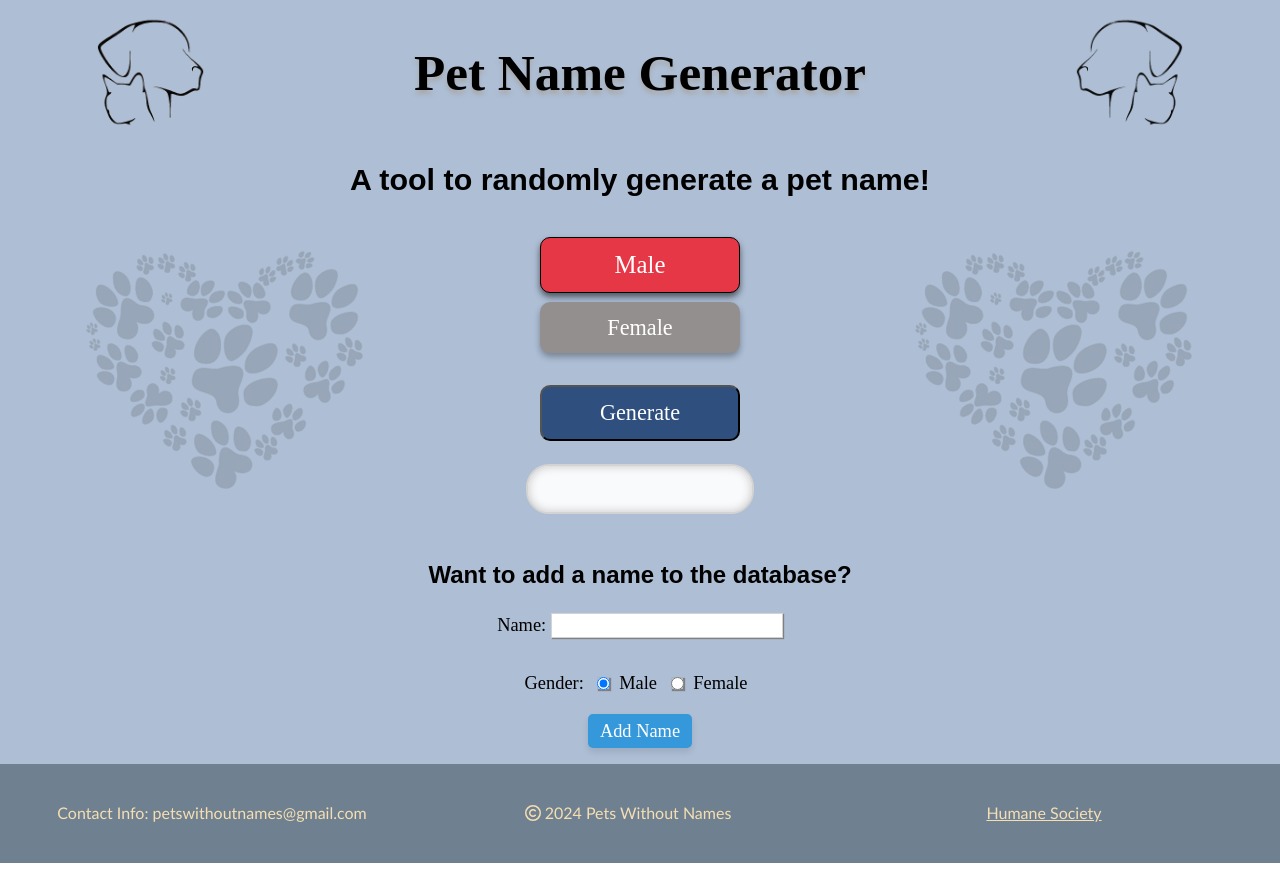
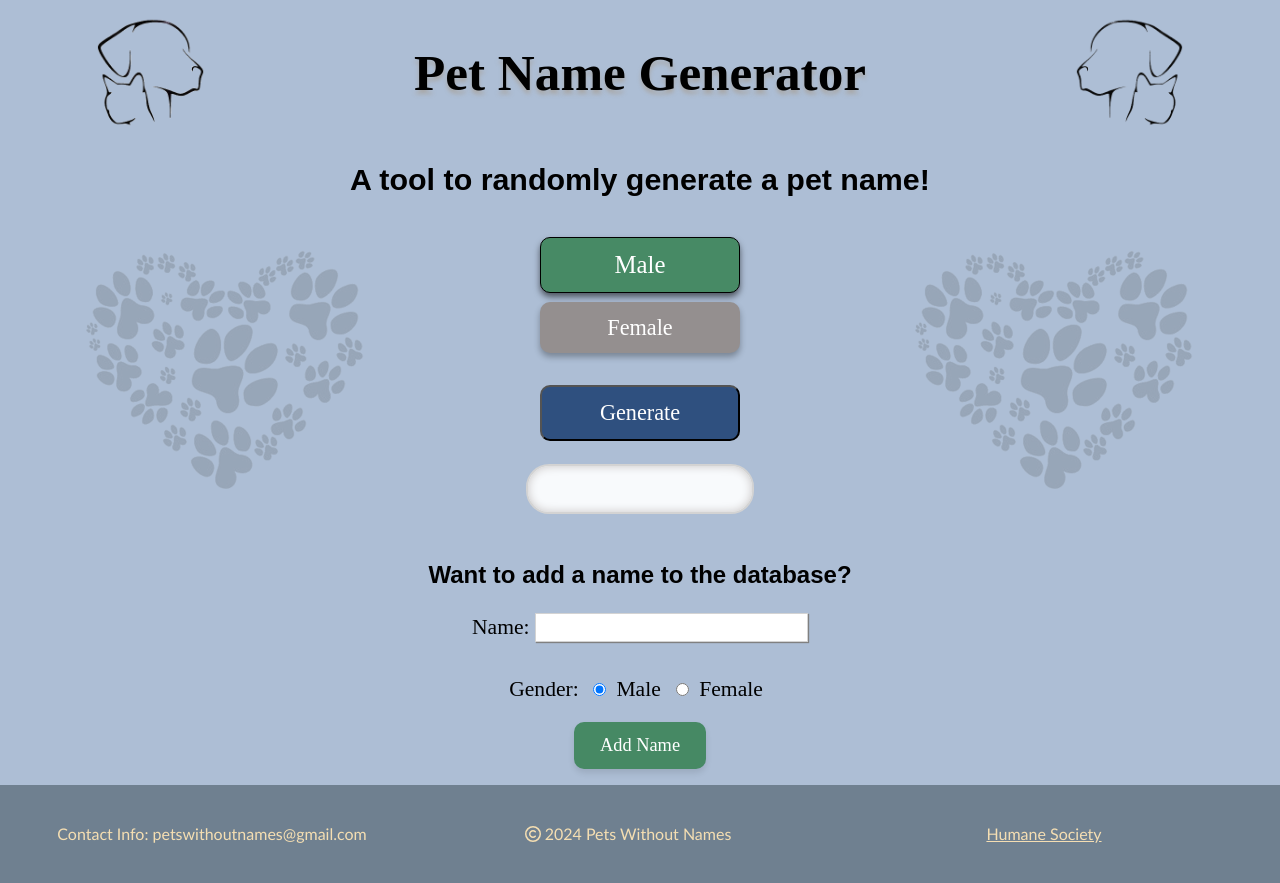
Before and after one commit to Pets-without-names/Jax-Pet-Names, a React (Create React App) app in the folder client/: page / in a window 1280 px wide. Built offline with nearby package versions, Linux system fonts and the light colour scheme; no server answers; the HTML template or start-up script is replaced by a standard one; a web font is replaced by a local one.

Commit message:
updated gender and add name button colors

```diff
--- a/client/src/styles/addName.css
+++ b/client/src/styles/addName.css
@@ -43,19 +43,21 @@
 }
 
 .submit-btn {
-  background-color: #3498db;
+  background-color: #468964;
   color: #ffffff;
   margin-top: 0.75rem;
-  padding: 0.5vw 0.95vw;
+  padding: 1.75vw 6vw;
+  min-width: 110px;
+  max-width: 175px;
+  border-radius: 10px;
   font-size: calc(12px + 0.5vw);
   border: none;
-  border-radius: 5px;
   box-shadow: 0 4px 6px rgba(0, 0, 0, 0.1);
   transform: translateZ(0);
   transition: transform 0.3s ease;
 }
 .submit-btn:hover {
-  padding: 0.5vw 1vw;
+  font-size: calc(12px + 0.55vw);
   transform: translateZ(10px);
 }
 
@@ -96,11 +98,11 @@ form small {
 
 label {
   color: var(--name-font);
-  font-size: calc(12px + 0.5vw);
+  font-size: calc(12px + 0.75vw);
   padding: 0 0.35em;
 }
 
-input {
+#name-input {
   background-color: var(--input-bg-color);
   border: 1.5px solid lightgray;
   box-shadow: 1px 1px 1px gray;
@@ -172,6 +174,9 @@ dialog::backdrop {
 }
 
 @media screen and (min-width: 750px) {
+  .submit-btn {
+    padding: 1vw 2vw;
+  }
 }
 
 @media (prefers-color-scheme: dark) {
--- a/client/src/styles/main.css
+++ b/client/src/styles/main.css
@@ -4,7 +4,7 @@
 :root {
   --main-bg-color: hsla(215, 72%, 31%, 0.8);
   --header-background: hsla(215, 72%, 31%, 0.35);
-  --active-btn-color: hsl(355, 78%, 56%);
+  --active-btn-color: hsl(147, 32%, 41%);
   --inactive-btn-color: hsl(0, 2%, 57%);
   --generate-btn-color: hsl(215, 46%, 34%);
   --results-bg-color: hsl(210, 40%, 98%);
@@ -85,6 +85,7 @@ main h2 {
   border: none;
   box-shadow: 0 4px 6px rgba(0, 0, 0, 0.3);
   border-radius: 10px;
+  min-width: 140px;
   max-width: 200px;
   padding: 2vw;
   font-size: calc(12px + 0.8vw);
```
